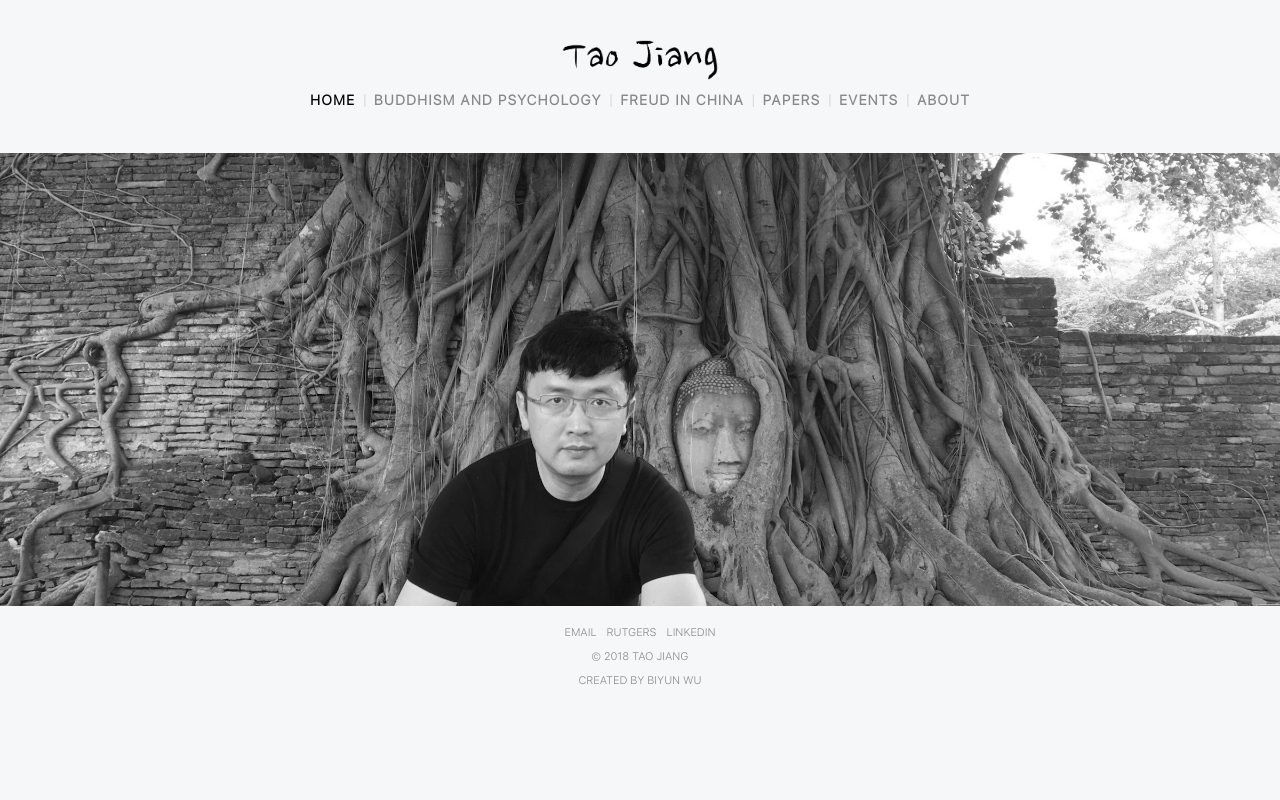
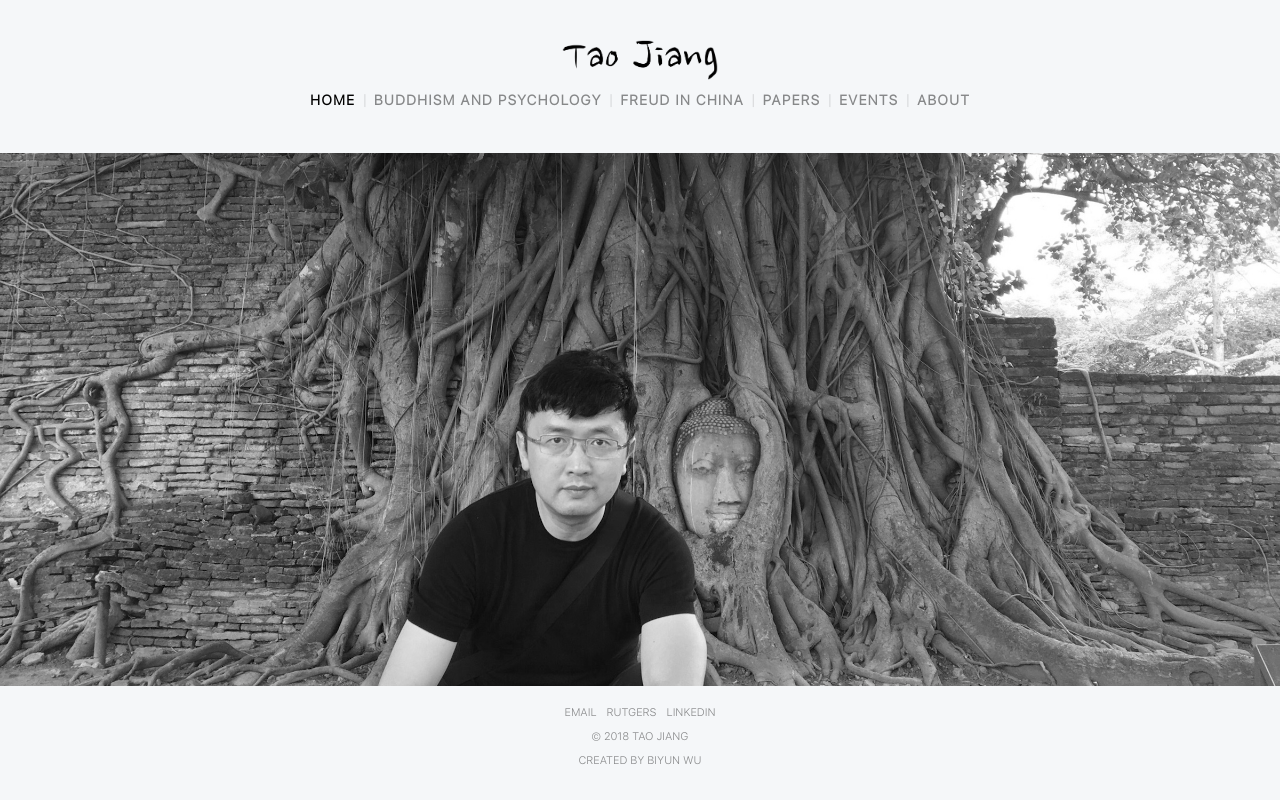
Before and after one commit to biyunwu/academic-website, a React (Create React App) app: page / in a window 1280 px wide. Built offline with nearby package versions, Linux system fonts and the light colour scheme.

Commit message:
Add JS polyfill

```diff
--- a/package.json
+++ b/package.json
@@ -8,6 +8,7 @@
     "node-sass-chokidar": "^1.3.3",
     "npm-run-all": "^4.1.3",
     "react": "^16.5.0",
+    "react-app-polyfill": "^0.1.3",
     "react-dom": "^16.5.0",
     "react-helmet": "^5.2.0",
     "react-markdown": "^3.6.0",
--- a/src/App.css
+++ b/src/App.css
@@ -788,7 +788,7 @@ body {
     display: flex;
     flex-direction: column;
     width: 100%;
-    min-height: 90vh; }
+    min-height: 100vh; }
     body #app main {
       flex: 1;
       box-sizing: border-box;
--- a/src/App.scss
+++ b/src/App.scss
@@ -219,7 +219,7 @@ body {
         display: flex;
         flex-direction: column;
         width: 100%;
-        min-height: 90vh;
+        min-height: 100vh;
 
         main {
             flex: 1;
--- a/src/index.js
+++ b/src/index.js
@@ -1,3 +1,4 @@
+import 'react-app-polyfill/ie9'
 import React from 'react'
 import ReactDOM from 'react-dom'
 import './index.css'
```
Also changed, not shown: 2 other files (tests, documents, lock files or other folders).
